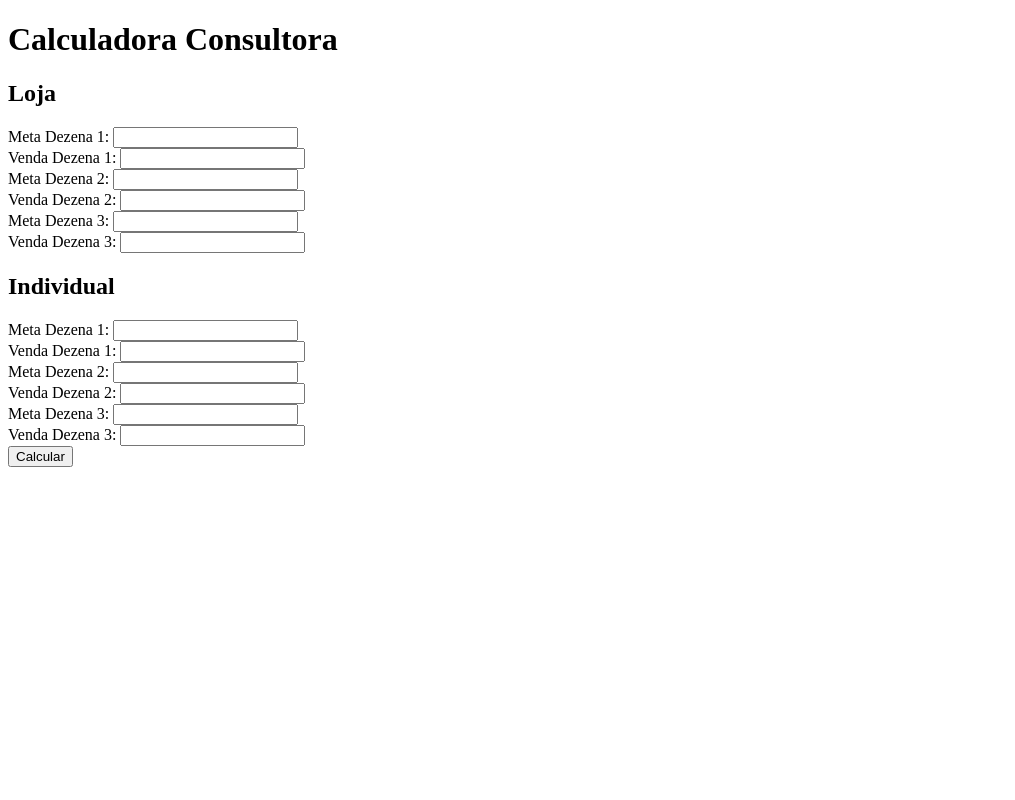
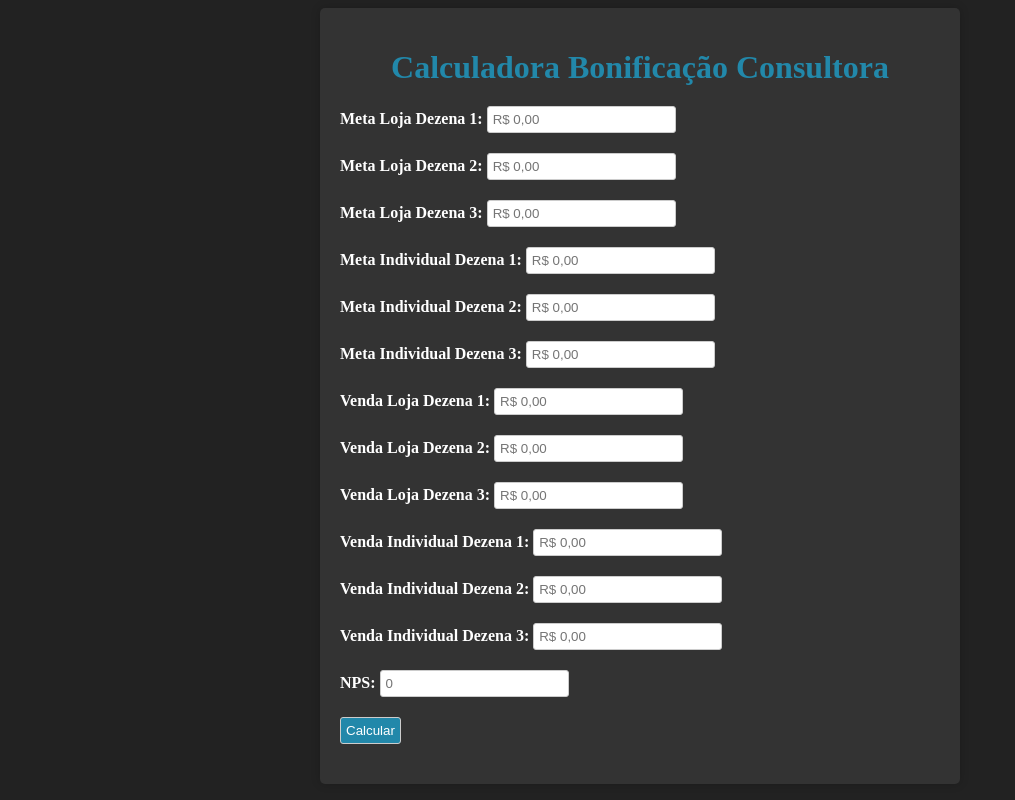
Before and after one commit to abrahaodcs/Sistema_CAS_GSS, a Flask app: page /calculadora_consultora in a window 1280 px wide. Shown: the whole page, without its empty margins (0-1015 px from the left). Run offline with Flask 3, Linux system fonts and the light colour scheme; data that the repository does not hold is empty.

Commit message:
Sistema CantAna Grupo Skin Soft
Sistema CantAna Grupo Skin Soft

```diff
--- a/routes/calculadora_consultora.py
+++ b/routes/calculadora_consultora.py
@@ -5,66 +5,148 @@ from flask import Blueprint, render_template, request
 calculadora_consultora_bp = Blueprint('calculadora_consultora', __name__)
 
 @calculadora_consultora_bp.route('/calculadora_consultora', methods=['GET', 'POST'])
-def calculadora_consultora():
+def calcular_bonificacao():
     if request.method == 'POST':
-        # Obtendo os valores enviados pelo formulário
-        meta_loja_dezena_1 = float(request.form['meta_loja_dezena_1'])
-        venda_loja_dezena_1 = float(request.form['venda_loja_dezena_1'])
-        meta_loja_dezena_2 = float(request.form['meta_loja_dezena_2'])
-        venda_loja_dezena_2 = float(request.form['venda_loja_dezena_2'])
-        meta_loja_dezena_3 = float(request.form['meta_loja_dezena_3'])
-        venda_loja_dezena_3 = float(request.form['venda_loja_dezena_3'])
-        meta_individual_dezena_1 = float(request.form['meta_individual_dezena_1'])
-        venda_individual_dezena_1 = float(request.form['venda_individual_dezena_1'])
-        meta_individual_dezena_2 = float(request.form['meta_individual_dezena_2'])
-        venda_individual_dezena_2 = float(request.form['venda_individual_dezena_2'])
-        meta_individual_dezena_3 = float(request.form['meta_individual_dezena_3'])
-        venda_individual_dezena_3 = float(request.form['venda_individual_dezena_3'])
+        meta_loja_dezena1 = float(request.form['meta_loja_dezena1'].replace('R$', '').replace(',', '.'))
+        meta_loja_dezena2 = float(request.form['meta_loja_dezena2'].replace('R$', '').replace(',', '.'))
+        meta_loja_dezena3 = float(request.form['meta_loja_dezena3'].replace('R$', '').replace(',', '.'))
+        total_meta_loja = meta_loja_dezena1 + meta_loja_dezena2 + meta_loja_dezena3
 
-        # Cálculo do percentual de meta alcançado
-        percentual_meta_loja = (venda_loja_dezena_1 + venda_loja_dezena_2 + venda_loja_dezena_3) / (meta_loja_dezena_1 + meta_loja_dezena_2 + meta_loja_dezena_3) * 100
-        percentual_meta_individual = (venda_individual_dezena_1 + venda_individual_dezena_2 + venda_individual_dezena_3) / (meta_individual_dezena_1 + meta_individual_dezena_2 + meta_individual_dezena_3) * 100
+        meta_individual_dezena1 = float(request.form['meta_individual_dezena1'].replace('R$', '').replace(',', '.'))
+        meta_individual_dezena2 = float(request.form['meta_individual_dezena2'].replace('R$', '').replace(',', '.'))
+        meta_individual_dezena3 = float(request.form['meta_individual_dezena3'].replace('R$', '').replace(',', '.'))
+        total_meta_individual = meta_individual_dezena1 + meta_individual_dezena2 + meta_individual_dezena3
 
-        # Cálculo do status
-        status_loja_dezena_1 = calcular_status(percentual_meta_loja)
-        status_loja_dezena_2 = calcular_status(percentual_meta_loja)
-        status_loja_dezena_3 = calcular_status(percentual_meta_loja)
-        status_individual_dezena_1 = calcular_status(percentual_meta_individual)
-        status_individual_dezena_2 = calcular_status(percentual_meta_individual)
-        status_individual_dezena_3 = calcular_status(percentual_meta_individual)
+        venda_loja_dezena1 = float(request.form['venda_loja_dezena1'].replace('R$', '').replace(',', '.'))
+        venda_loja_dezena2 = float(request.form['venda_loja_dezena2'].replace('R$', '').replace(',', '.'))
+        venda_loja_dezena3 = float(request.form['venda_loja_dezena3'].replace('R$', '').replace(',', '.'))
+        total_venda_loja = venda_loja_dezena1 + venda_loja_dezena2 + venda_loja_dezena3
 
-        # Renderização do template da calculadora para o método POST
+        venda_individual_dezena1 = float(request.form['venda_individual_dezena1'].replace('R$', '').replace(',', '.'))
+        venda_individual_dezena2 = float(request.form['venda_individual_dezena2'].replace('R$', '').replace(',', '.'))
+        venda_individual_dezena3 = float(request.form['venda_individual_dezena3'].replace('R$', '').replace(',', '.'))
+        total_venda_individual = venda_individual_dezena1 + venda_individual_dezena2 + venda_individual_dezena3
+
+        atingimento_meta_loja1 = venda_loja_dezena1 / meta_loja_dezena1 if meta_loja_dezena1 != 0 else 0
+        atingimento_meta_loja2 = venda_loja_dezena2 / meta_loja_dezena2 if meta_loja_dezena2 != 0 else 0
+        atingimento_meta_loja3 = venda_loja_dezena3 / meta_loja_dezena3 if meta_loja_dezena3 != 0 else 0
+        atingimento_meta_loja_mes = total_venda_loja / total_meta_loja if total_meta_loja != 0 else 0
+
+        atingimento_meta_individual1 = venda_individual_dezena1 / meta_individual_dezena1 if meta_individual_dezena1 != 0 else 0
+        atingimento_meta_individual2 = venda_individual_dezena2 / meta_individual_dezena2 if meta_individual_dezena2 != 0 else 0
+        atingimento_meta_individual3 = venda_individual_dezena3 / meta_individual_dezena3 if meta_individual_dezena3 != 0 else 0
+        atingimento_meta_individual_mes = total_venda_individual / total_meta_individual if total_meta_individual != 0 else 0
+
+        status_loja1 = calcular_status(atingimento_meta_loja1)
+        status_loja2 = calcular_status(atingimento_meta_loja2)
+        status_loja3 = calcular_status(atingimento_meta_loja3)
+        status_loja_mes = calcular_status(atingimento_meta_loja_mes)
+
+        status_individual1 = calcular_status(atingimento_meta_individual1)
+        status_individual2 = calcular_status(atingimento_meta_individual2)
+        status_individual3 = calcular_status(atingimento_meta_individual3)
+
+        bonificacao_individual1 = calcular_bonificacao_percentual(atingimento_meta_individual1)
+        bonificacao_individual2 = calcular_bonificacao_percentual(atingimento_meta_individual2)
+        bonificacao_individual3 = calcular_bonificacao_percentual(atingimento_meta_individual3)
+
+        rv1 = venda_individual_dezena1 * bonificacao_individual1 if atingimento_meta_loja1 >= 1.0 else 0
+        rv2 = venda_individual_dezena2 * bonificacao_individual2 if atingimento_meta_loja2 >= 1.0 else 0
+        rv3 = venda_individual_dezena3 * bonificacao_individual3 if atingimento_meta_loja3 >= 1.0 else 0
+
+        nps = int(request.form['nps'])
+        rv_nps = calcular_rv_nps(nps, atingimento_meta_loja_mes)
+
+        rv_sem_acelerador = rv1 + rv2 + rv3 + rv_nps
+
+        acelerador = calcular_acelerador(atingimento_meta_individual_mes)
+
+        rv_total = (rv_sem_acelerador * acelerador) + rv_sem_acelerador
+
         return render_template('calculadora_consultora.html',
-            meta_loja_dezena_1=meta_loja_dezena_1,
-            venda_loja_dezena_1=venda_loja_dezena_1,
-            meta_loja_dezena_2=meta_loja_dezena_2,
-            venda_loja_dezena_2=venda_loja_dezena_2,
-            meta_loja_dezena_3=meta_loja_dezena_3,
-            venda_loja_dezena_3=venda_loja_dezena_3,
-            meta_individual_dezena_1=meta_individual_dezena_1,
-            venda_individual_dezena_1=venda_individual_dezena_1,
-            meta_individual_dezena_2=meta_individual_dezena_2,
-            venda_individual_dezena_2=venda_individual_dezena_2,
-            meta_individual_dezena_3=meta_individual_dezena_3,
-            venda_individual_dezena_3=venda_individual_dezena_3,
-            percentual_meta_loja=percentual_meta_loja,
-            percentual_meta_individual=percentual_meta_individual,
-            status_loja_dezena_1=status_loja_dezena_1,
-            status_loja_dezena_2=status_loja_dezena_2,
-            status_loja_dezena_3=status_loja_dezena_3,
-            status_individual_dezena_1=status_individual_dezena_1,
-            status_individual_dezena_2=status_individual_dezena_2,
-            status_individual_dezena_3=status_individual_dezena_3
-        )
-
-    # Renderização do template da calculadora para o método GET
+                                meta_loja_dezena1=format_money(meta_loja_dezena1),
+                                meta_loja_dezena2=format_money(meta_loja_dezena2),
+                                meta_loja_dezena3=format_money(meta_loja_dezena3),
+                                total_meta_loja=format_money(total_meta_loja),
+                                meta_individual_dezena1=format_money(meta_individual_dezena1),
+                                meta_individual_dezena2=format_money(meta_individual_dezena2),
+                                meta_individual_dezena3=format_money(meta_individual_dezena3),
+                                total_meta_individual=format_money(total_meta_individual),
+                                venda_loja_dezena1=format_money(venda_loja_dezena1),
+                                venda_loja_dezena2=format_money(venda_loja_dezena2),
+                                venda_loja_dezena3=format_money(venda_loja_dezena3),
+                                total_venda_loja=format_money(total_venda_loja),
+                                venda_individual_dezena1=format_money(venda_individual_dezena1),
+                                venda_individual_dezena2=format_money(venda_individual_dezena2),
+                                venda_individual_dezena3=format_money(venda_individual_dezena3),
+                                total_venda_individual=format_money(total_venda_individual),
+                                atingimento_meta_loja1=format_percent(atingimento_meta_loja1),
+                                atingimento_meta_loja2=format_percent(atingimento_meta_loja2),
+                                atingimento_meta_loja3=format_percent(atingimento_meta_loja3),
+                                atingimento_meta_loja_mes=format_percent(atingimento_meta_loja_mes),
+                                atingimento_meta_individual1=format_percent(atingimento_meta_individual1),
+                                atingimento_meta_individual2=format_percent(atingimento_meta_individual2),
+                                atingimento_meta_individual3=format_percent(atingimento_meta_individual3),
+                                atingimento_meta_individual_mes=format_percent(atingimento_meta_individual_mes),
+                                status_loja1=status_loja1,
+                                status_loja2=status_loja2,
+                                status_loja3=status_loja3,
+                                status_loja_mes=status_loja_mes,
+                                status_individual1=status_individual1,
+                                status_individual2=status_individual2,
+                                status_individual3=status_individual3,
+                                bonificacao_individual1=format_percent(bonificacao_individual1),
+                                bonificacao_individual2=format_percent(bonificacao_individual2),
+                                bonificacao_individual3=format_percent(bonificacao_individual3),
+                                rv1=format_money(rv1),
+                                rv2=format_money(rv2),
+                                rv3=format_money(rv3),
+                                nps=nps,
+                                rv_nps=format_money(rv_nps),
+                                rv_sem_acelerador=format_money(rv_sem_acelerador),
+                                acelerador=format_percent(acelerador),
+                                rv_total=format_money(rv_total)
+                            )
     return render_template('calculadora_consultora.html')
 
-# Função para calcular o status com base no percentual de meta alcançado
-def calcular_status(percentual_meta):
-    if percentual_meta >= 100:
-        return 'Atingido'
-    elif percentual_meta >= 70:
-        return 'Em Evolução'
+def format_money(value):
+    return f'R$ {value:.2f}'
+
+def format_percent(value):
+    return f'{value:.2%}'
+
+def calcular_status(atingimento):
+    if atingimento >= 1.44:
+        return 'Hiper'
+    elif atingimento >= 1.2:
+        return 'Super'
+    elif atingimento >= 1.0:
+        return 'Meta'
     else:
-        return 'Não Atingido'
+        return 'Na'
+
+def calcular_bonificacao_percentual(atingimento):
+    if atingimento >= 1.44:
+        return 0.025
+    elif atingimento >= 1.2:
+        return 0.015
+    elif atingimento >= 1.0:
+        return 0.01
+    else:
+        return 0
+
+def calcular_rv_nps(nps, atingimento_meta_loja_mes):
+    if nps >= 85 and atingimento_meta_loja_mes >= 1.0:
+        return 100
+    else:
+        return 0
+
+def calcular_acelerador(atingimento_meta_individual_mes):
+    if atingimento_meta_individual_mes >= 1.44:
+        return 0.6
+    elif atingimento_meta_individual_mes >= 1.2:
+        return 0.45
+    elif atingimento_meta_individual_mes >= 1.0:
+        return 0.3
+    else:
+        return 0
--- a/templates/calculadora_bonificacao.html
+++ b/templates/calculadora_bonificacao.html
@@ -92,7 +92,7 @@
         <button onclick="#">Calculadora gerente</button>
         <button onclick="#">Calculadora subgerente</button>
         <button onclick="#">Calculadora plena</button>
-        <button onclick="#">Calculadora consultora</button>
+        <button onclick="location.href='/calculadora_consultora'">Calculadora consultora</button>
         <button onclick="location.href='/calculadora_especialista'">Calculadora especialista</button>
         <button onclick="#">Calculadora consultora de avaliação</button>
     </div>
--- a/templates/calculadora_consultora.html
+++ b/templates/calculadora_consultora.html
@@ -3,55 +3,165 @@
 <!DOCTYPE html>
 <html>
 <head>
-    <title>Calculadora Consultora</title>
+    <title>Calculadora Bonificação Consultora</title>
+    <style>
+        body {
+            background-color: #222;
+        }
+        .container {
+            max-width: 600px;
+            margin: 0 auto;
+            padding: 20px;
+            background-color: #333;
+            border-radius: 5px;
+            box-shadow: 0 0 10px rgba(0, 0, 0, 0.2);
+            color: #fff;
+        }
+        h1 {
+            text-align: center;
+            margin-bottom: 20px;
+            color: #28a;
+        }
+        form {
+            display: flex;
+            flex-direction: column;
+        }
+        .form-group {
+            margin-bottom: 20px;
+        }
+        .form-group label {
+            font-weight: bold;
+        }
+        .form-group input {
+            padding: 5px;
+            border-radius: 3px;
+            border: 1px solid #ccc;
+        }
+        .form-group input[type="submit"] {
+            background-color: #28a;
+            color: #fff;
+            cursor: pointer;
+        }
+        .result-group {
+            margin-top: 20px;
+            border-top: 1px solid #ccc;
+            padding-top: 10px;
+        }
+        .result-group h3 {
+            margin-bottom: 10px;
+        }
+        .result-group p {
+            margin-bottom: 5px;
+        }
+    </style>
 </head>
 <body>
-    <h1>Calculadora Consultora</h1>
-    <form method="POST" action="/calculadora_consultora">
-        <h2>Loja</h2>
-        <label>Meta Dezena 1:</label>
-        <input type="number" name="meta_loja_dezena_1" step="0.01" required><br>
-        <label>Venda Dezena 1:</label>
-        <input type="number" name="venda_loja_dezena_1" step="0.01" required><br>
-        <label>Meta Dezena 2:</label>
-        <input type="number" name="meta_loja_dezena_2" step="0.01" required><br>
-        <label>Venda Dezena 2:</label>
-        <input type="number" name="venda_loja_dezena_2" step="0.01" required><br>
-        <label>Meta Dezena 3:</label>
-        <input type="number" name="meta_loja_dezena_3" step="0.01" required><br>
-        <label>Venda Dezena 3:</label>
-        <input type="number" name="venda_loja_dezena_3" step="0.01" required><br>
-
-        <h2>Individual</h2>
-        <label>Meta Dezena 1:</label>
-        <input type="number" name="meta_individual_dezena_1" step="0.01" required><br>
-        <label>Venda Dezena 1:</label>
-        <input type="number" name="venda_individual_dezena_1" step="0.01" required><br>
-        <label>Meta Dezena 2:</label>
-        <input type="number" name="meta_individual_dezena_2" step="0.01" required><br>
-        <label>Venda Dezena 2:</label>
-        <input type="number" name="venda_individual_dezena_2" step="0.01" required><br>
-        <label>Meta Dezena 3:</label>
-        <input type="number" name="meta_individual_dezena_3" step="0.01" required><br>
-        <label>Venda Dezena 3:</label>
-        <input type="number" name="venda_individual_dezena_3" step="0.01" required><br>
-
-        <input type="submit" value="Calcular">
-    </form>
-
-    {% if request.method == 'POST' %}
-        <h2>Resultados</h2>
-        <h3>Loja</h3>
-        <p>Percentual da Meta: {{ percentual_meta_loja }}%</p>
-        <p>Status Dezena 1: {{ status_loja_dezena_1 }}</p>
-        <p>Status Dezena 2: {{ status_loja_dezena_2 }}</p>
-        <p>Status Dezena 3: {{ status_loja_dezena_3 }}</p>
-
-        <h3>Individual</h3>
-        <p>Percentual da Meta: {{ percentual_meta_individual }}%</p>
-        <p>Status Dezena 1: {{ status_individual_dezena_1 }}</p>
-        <p>Status Dezena 2: {{ status_individual_dezena_2 }}</p>
-        <p>Status Dezena 3: {{ status_individual_dezena_3 }}</p>
-    {% endif %}
+    <div class="container">
+        <h1>Calculadora Bonificação Consultora</h1>
+        <form action="" method="POST">
+            <div class="form-group">
+                <label for="meta_loja_dezena1">Meta Loja Dezena 1:</label>
+                <input type="text" id="meta_loja_dezena1" name="meta_loja_dezena1" placeholder="R$ 0,00" required>
+            </div>
+            <div class="form-group">
+                <label for="meta_loja_dezena2">Meta Loja Dezena 2:</label>
+                <input type="text" id="meta_loja_dezena2" name="meta_loja_dezena2" placeholder="R$ 0,00" required>
+            </div>
+            <div class="form-group">
+                <label for="meta_loja_dezena3">Meta Loja Dezena 3:</label>
+                <input type="text" id="meta_loja_dezena3" name="meta_loja_dezena3" placeholder="R$ 0,00" required>
+            </div>
+            <div class="form-group">
+                <label for="meta_individual_dezena1">Meta Individual Dezena 1:</label>
+                <input type="text" id="meta_individual_dezena1" name="meta_individual_dezena1" placeholder="R$ 0,00" required>
+            </div>
+            <div class="form-group">
+                <label for="meta_individual_dezena2">Meta Individual Dezena 2:</label>
+                <input type="text" id="meta_individual_dezena2" name="meta_individual_dezena2" placeholder="R$ 0,00" required>
+            </div>
+            <div class="form-group">
+                <label for="meta_individual_dezena3">Meta Individual Dezena 3:</label>
+                <input type="text" id="meta_individual_dezena3" name="meta_individual_dezena3" placeholder="R$ 0,00" required>
+            </div>
+            <div class="form-group">
+                <label for="venda_loja_dezena1">Venda Loja Dezena 1:</label>
+                <input type="text" id="venda_loja_dezena1" name="venda_loja_dezena1" placeholder="R$ 0,00" required>
+            </div>
+            <div class="form-group">
+                <label for="venda_loja_dezena2">Venda Loja Dezena 2:</label>
+                <input type="text" id="venda_loja_dezena2" name="venda_loja_dezena2" placeholder="R$ 0,00" required>
+            </div>
+            <div class="form-group">
+                <label for="venda_loja_dezena3">Venda Loja Dezena 3:</label>
+                <input type="text" id="venda_loja_dezena3" name="venda_loja_dezena3" placeholder="R$ 0,00" required>
+            </div>
+            <div class="form-group">
+                <label for="venda_individual_dezena1">Venda Individual Dezena 1:</label>
+                <input type="text" id="venda_individual_dezena1" name="venda_individual_dezena1" placeholder="R$ 0,00" required>
+            </div>
+            <div class="form-group">
+                <label for="venda_individual_dezena2">Venda Individual Dezena 2:</label>
+                <input type="text" id="venda_individual_dezena2" name="venda_individual_dezena2" placeholder="R$ 0,00" required>
+            </div>
+            <div class="form-group">
+                <label for="venda_individual_dezena3">Venda Individual Dezena 3:</label>
+                <input type="text" id="venda_individual_dezena3" name="venda_individual_dezena3" placeholder="R$ 0,00" required>
+            </div>
+            <div class="form-group">
+                <label for="nps">NPS:</label>
+                <input type="text" id="nps" name="nps" placeholder="0" required>
+            </div>
+            <div class="form-group">
+                <input type="submit" value="Calcular">
+            </div>
+        </form>
+        {% if request.method == 'POST' %}
+            <div class="result-group">
+                <h3>Resultados:</h3>
+                <p>Meta Loja Dezena 1: {{ meta_loja_dezena1 }}</p>
+                <p>Meta Loja Dezena 2: {{ meta_loja_dezena2 }}</p>
+                <p>Meta Loja Dezena 3: {{ meta_loja_dezena3 }}</p>
+                <p>Total Meta Loja: {{ total_meta_loja }}</p>
+                <p>Meta Individual Dezena 1: {{ meta_individual_dezena1 }}</p>
+                <p>Meta Individual Dezena 2: {{ meta_individual_dezena2 }}</p>
+                <p>Meta Individual Dezena 3: {{ meta_individual_dezena3 }}</p>
+                <p>Total Meta Individual: {{ total_meta_individual }}</p>
+                <p>Venda Loja Dezena 1: {{ venda_loja_dezena1 }}</p>
+                <p>Venda Loja Dezena 2: {{ venda_loja_dezena2 }}</p>
+                <p>Venda Loja Dezena 3: {{ venda_loja_dezena3 }}</p>
+                <p>Total Venda Loja: {{ total_venda_loja }}</p>
+                <p>Venda Individual Dezena 1: {{ venda_individual_dezena1 }}</p>
+                <p>Venda Individual Dezena 2: {{ venda_individual_dezena2 }}</p>
+                <p>Venda Individual Dezena 3: {{ venda_individual_dezena3 }}</p>
+                <p>Total Venda Individual: {{ total_venda_individual }}</p>
+                <p>Atingimento Meta Loja 1: {{ atingimento_meta_loja1 }}</p>
+                <p>Atingimento Meta Loja 2: {{ atingimento_meta_loja2 }}</p>
+                <p>Atingimento Meta Loja 3: {{ atingimento_meta_loja3 }}</p>
+                <p>Atingimento Meta Loja Mês: {{ atingimento_meta_loja_mes }}</p>
+                <p>Atingimento Meta Individual 1: {{ atingimento_meta_individual1 }}</p>
+                <p>Atingimento Meta Individual 2: {{ atingimento_meta_individual2 }}</p>
+                <p>Atingimento Meta Individual 3: {{ atingimento_meta_individual3 }}</p>
+                <p>Atingimento Meta Individual Mês: {{ atingimento_meta_individual_mes }}</p>
+                <p>Status Loja 1: {{ status_loja1 }}</p>
+                <p>Status Loja 2: {{ status_loja2 }}</p>
+                <p>Status Loja 3: {{ status_loja3 }}</p>
+                <p>Status Loja Mês: {{ status_loja_mes }}</p>
+                <p>Status Individual 1: {{ status_individual1 }}</p>
+                <p>Status Individual 2: {{ status_individual2 }}</p>
+                <p>Status Individual 3: {{ status_individual3 }}</p>
+                <p>Bonificação Individual 1: {{ bonificacao_individual1 }}</p>
+                <p>Bonificação Individual 2: {{ bonificacao_individual2 }}</p>
+                <p>Bonificação Individual 3: {{ bonificacao_individual3 }}</p>
+                <p>RV 1: {{ rv1 }}</p>
+                <p>RV 2: {{ rv2 }}</p>
+                <p>RV 3: {{ rv3 }}</p>
+                <p>NPS: {{ nps }}</p>
+                <p>RV NPS: {{ rv_nps }}</p>
+                <p>RV sem Acelerador: {{ rv_sem_acelerador }}</p>
+                <p>Acelerador: {{ acelerador }}</p>
+                <p>RV Total: {{ rv_total }}</p>
+            </div>
+        {% endif %}
+    </div>
 </body>
 </html>
```
